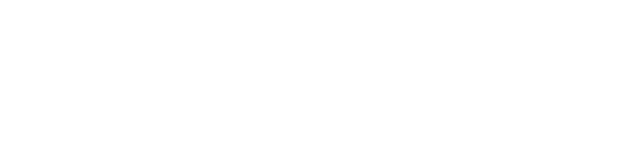
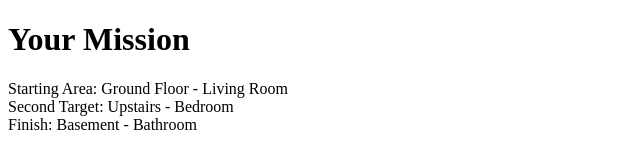
Before and after one commit to PhillipAC/StalkerGame, a plain HTML site: page index.html in a window 1280 px wide. Shown: the whole page, without its empty margins (0-640 px from the left). Drawn offline with nearby package versions, Linux system fonts and the light colour scheme.

Commit message:
Added logic to determine what the mission is

```diff
--- a/index.html
+++ b/index.html
@@ -11,8 +11,16 @@
         </style>
     </head>
     <body>
+        <h1>Your Mission</h1>
         <script src="https://ajax.googleapis.com/ajax/libs/jquery/3.7.1/jquery.min.js"></script>
         <script>
+            $.urlParam = function (name) {
+                var results = new RegExp('[\?&]' + name + '=([^&#]*)')
+                                .exec(window.location.search);
+
+                return (results !== null) ? results[1] || 0 : false;
+            }
+
             let Group = function(id, name)
             {
                 this.id = id;
@@ -22,6 +30,7 @@
                 this.id = id;
                 this.name = name;
                 this.adjancentAreaIds = adjancentAreaIds;
+                this.groupId = groupId;
             };
             let Room = function(id, name, areaId)
             {
@@ -35,11 +44,11 @@
                 new Group(1, "Outside")
             ];
             let areas = [
-                new Area(0, "Upstaires", [], 0),
-                new Area(1, "Ground Floor", [], 0),
-                new Area(2, "Basement", [], 0),
-                new Area(3, "Front Yard", [], 1),
-                new Area(4, "Back Yard", [], 1)
+                new Area(0, "Upstairs", [1], 0),
+                new Area(1, "Ground Floor", [0,2], 0),
+                new Area(2, "Basement", [1], 0),
+                new Area(3, "Front Yard", [4], 1),
+                new Area(4, "Back Yard", [3], 1)
             ];
             let rooms = [
                 new Room(0, "Kid's Room", 0),
@@ -58,7 +67,57 @@
                 new Room(13, "Boat House", 4)
             ];
 
+            let selectRandomElement = function(array){
+                let index = Math.floor(Math.random()*array.length);
+                return array[index];
+            }
 
+            let outsideGroup = groups.find(g => g.name == "Outside");
+            let insideGroup = groups.find(g => g.name == "Inside");
+
+            let includeOutside = $.urlParam('includeOutside');
+
+            filteredAreas = areas.filter(a => includeOutside || a.groupId != outsideGroup.id);
+
+            let targetAreas = [];
+            for(var i = 0; i < 3; i++)
+            {
+                optionalAreas = [];
+                if(targetAreas.length != 0)
+                {
+                    lastArea = targetAreas[targetAreas.length -1];
+                    optionalAreas = filteredAreas.filter(a => {
+                        let index = a.adjancentAreaIds.findIndex(ad => ad == lastArea.id);
+                        return index == -1});
+                    if(optionalAreas.length == 0)
+                    {
+                        optionalAreas = filteredAreas;
+                    }
+                }
+                else{
+                    optionalAreas = filteredAreas;
+                }
+                targetArea = selectRandomElement(optionalAreas);
+                filteredAreas = filteredAreas.filter(a => a.id != targetArea.id)
+                targetAreas.push(targetArea);
+            }
+
+            let targetRooms = [];
+
+            for(var i = 0; i < targetAreas.length; i++)
+            {
+                optionalRooms = rooms.filter(r => r.areaId == targetAreas[i].id);
+                targetRooms.push(selectRandomElement(optionalRooms));
+            }
+
+            for(var i = 0; i < targetRooms.length; i++)
+            {
+                console.log(targetAreas[i].name + " : " + targetRooms[i].name);
+            }
+
+            $("body").append(`<div>Starting Area: ${targetAreas[0].name} - ${targetRooms[0].name}</div>`);
+            $("body").append(`<div>Second Target: ${targetAreas[1].name} - ${targetRooms[1].name}</div>`);
+            $("body").append(`<div>Finish: ${targetAreas[2].name} - ${targetRooms[2].name} </div>`);
         </script>
     </body>
 </html>
```
